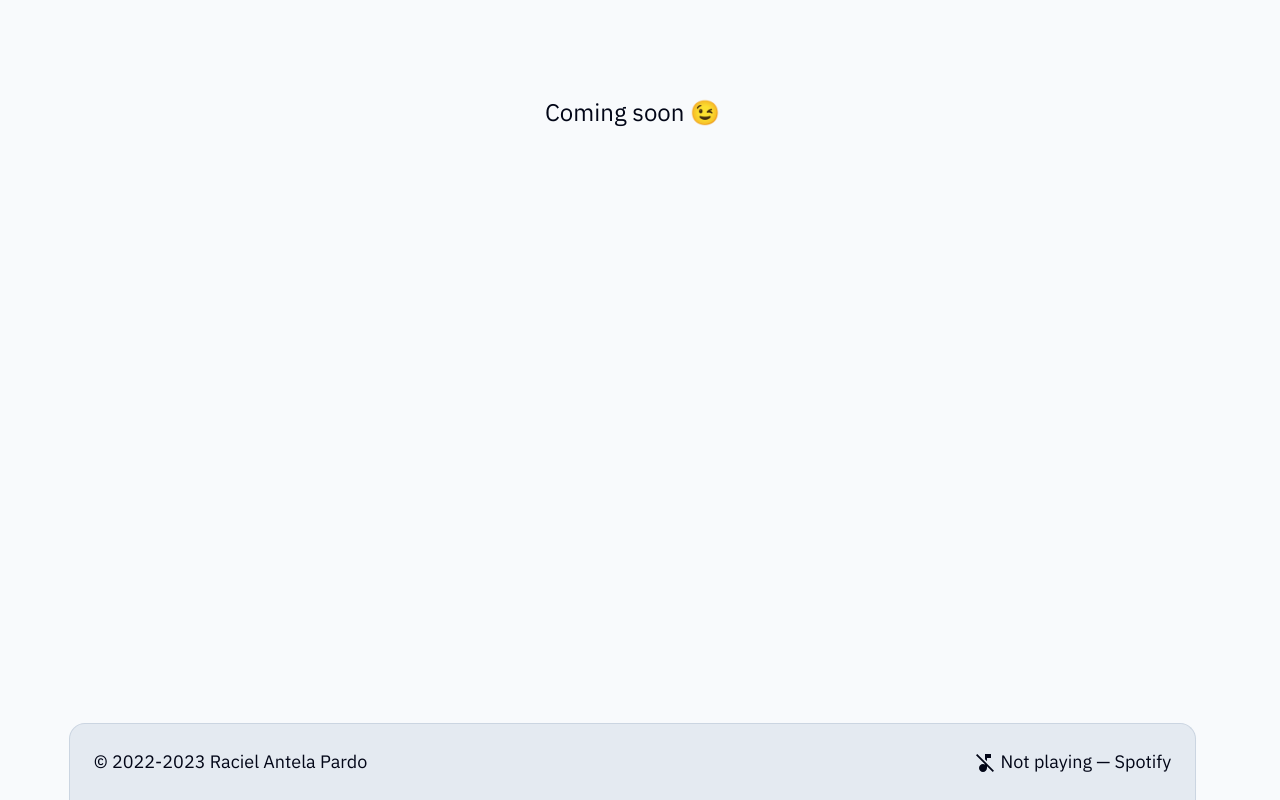
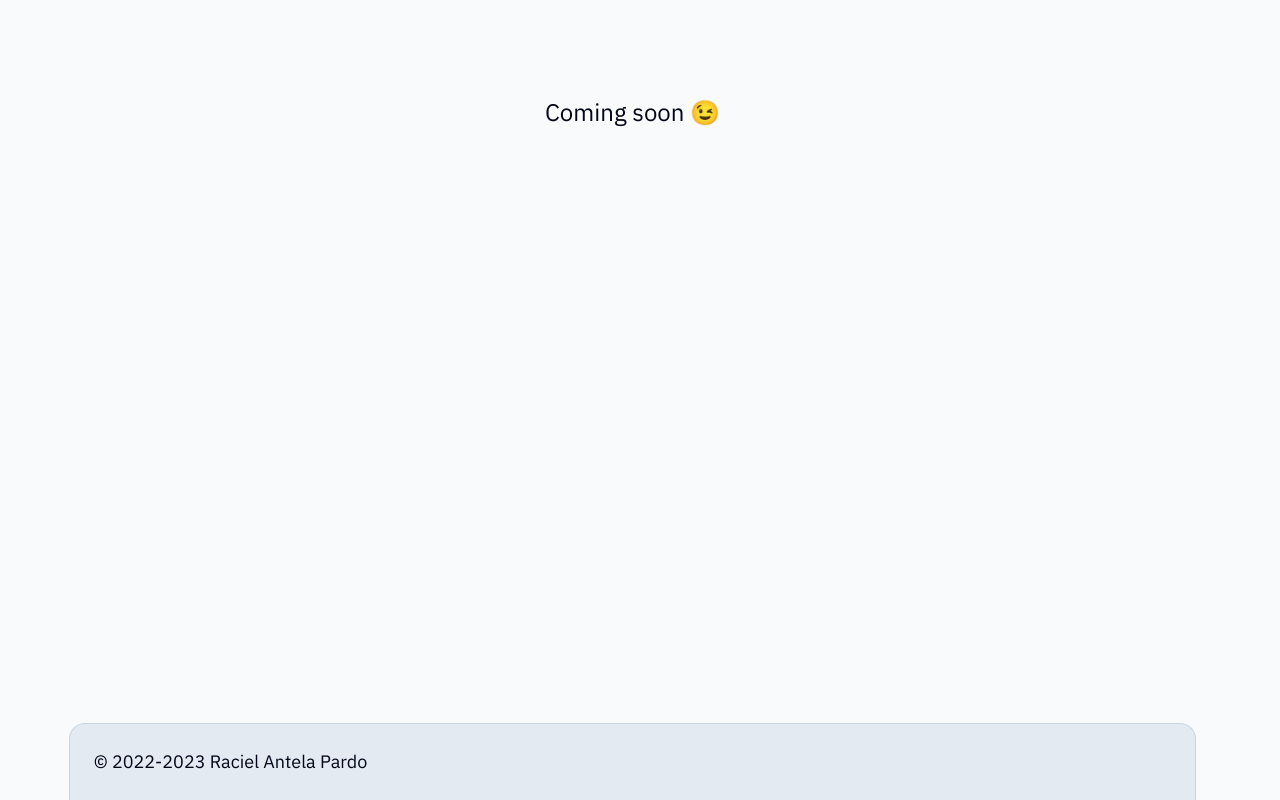
Before and after one commit to rikimbili/personal-site, a Next.js app: page /blog in a window 1280 px wide. Built offline with nearby package versions, Linux system fonts and the light colour scheme; no server answers.

Commit message:
refactor(Footer): remove spotify currently playing component (no longer using spotify)
Signed-off-by: Raciel <git@raciel.dev>

```diff
--- a/src/components/Footer.tsx
+++ b/src/components/Footer.tsx
@@ -1,6 +1,4 @@
 "use client";
-
-import CurrentlyPlaying from "./Widgets/CurrentlyPlaying";
 
 export default function Footer() {
   return (
@@ -11,7 +9,6 @@ export default function Footer() {
       <span className={"w-fit select-none text-nowrap"}>
         &copy; 2022-{new Date().getFullYear()} Raciel Antela Pardo
       </span>
-      <CurrentlyPlaying className={"w-full sm:w-fit sm:truncate"} />
     </footer>
   );
 }
```
